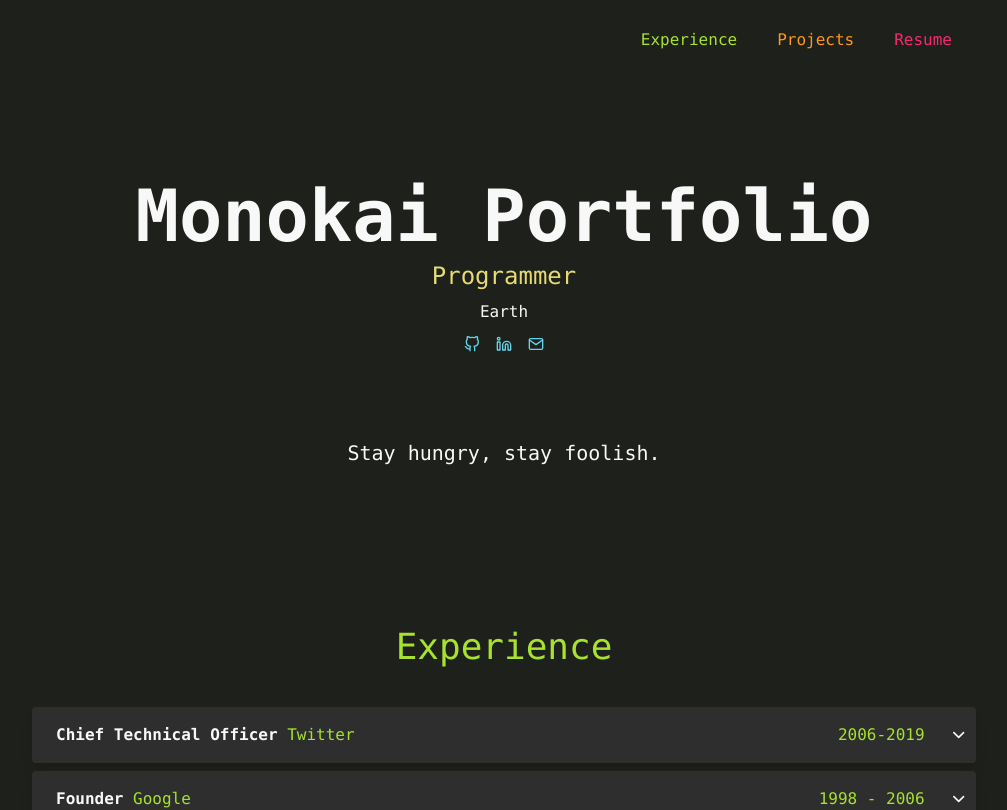
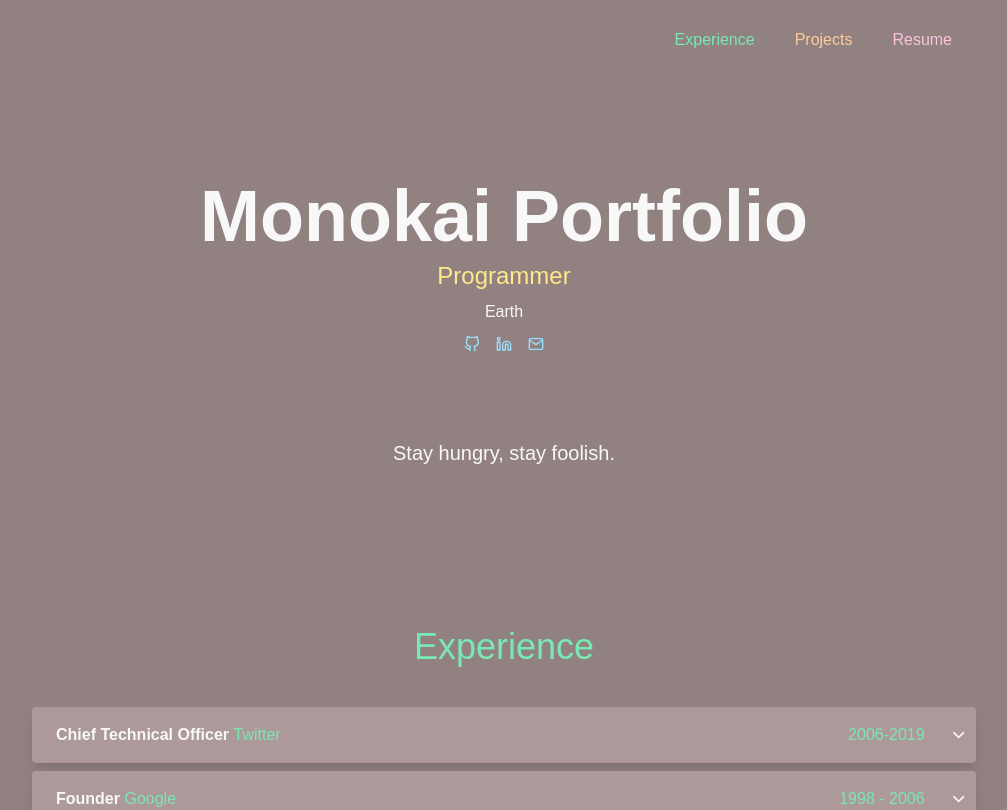
Before and after one commit to slowshi/monokai-portfolio, a React (Vite) app: page / in a window 1280 px wide. Shown: the top 810 px of the page, without its empty margins (136-1143 px from the left). Built offline with nearby package versions, Linux system fonts and the light colour scheme.

Commit message:
doodles theme

```diff
--- a/src/index.css
+++ b/src/index.css
@@ -7,71 +7,71 @@
     background-color: #f8f8f8;
   }
   .monokai-bg-gray {
-    background-color: #797979;
+    background-color: #f2e7ea;
   }
   .monokai-bg-black-1 {
-    background-color: #1e201b;
+    background-color: #918181;
   }
   .monokai-bg-black-2 {
-    background-color: #2e2e2e;
+    background-color: #ad9999;
   }
   .monokai-bg-red {
-    background-color: #f82872;
+    background-color: #ffc2df;
   }
   .monokai-bg-green {
-    background-color: #a6e22e;
+    background-color: #79e8b3;
   }
   .monokai-bg-blue {
-    background-color: #64d5e9;
+    background-color: #99e2ff;
   }
   .monokai-bg-orange {
-    background-color: #fc971f;
+    background-color: #ffcc99;
   }
   .monokai-bg-yellow {
-    background-color: #e5da74;
+    background-color: #ffe98a;
   }
   .monokai-bg-purple {
-    background-color: #ae81ff;
+    background-color: #a4a4f4;
   }
   .monokai-bg-pink {
-    background-color: #da70d5;
+    background-color: #ffa4d4;
   }
   .monokai-white {
     color: #f8f8f8;
   }
   .monokai-gray {
-    color: #797979;
+    color: #f2e7ea;
   }
   .monokai-black-1 {
-    color: #1e201b;
+    color: #918181;
   }
   .monokai-black-2 {
-    color: #2e2e2e;
+    color: #ad9999;
   }
   .monokai-red {
-    color: #f82872;
+    color: #ffc2df;
   }
   .monokai-green {
-    color: #a6e22e;
+    color: #79e8b3;
   }
   .monokai-blue {
-    color: #64d5e9;
+    color: #99e2ff;
   }
   .monokai-orange {
-    color: #fc971f;
+    color: #ffcc99;
   }
   .monokai-yellow {
-    color: #e5da74;
+    color: #ffe98a;
   }
   .monokai-purple {
-    color: #ae81ff;
+    color: #a4a4f4;
   }
   .monokai-pink {
-    color: #da70d5;
+    color: #ffa4d4;
   }
 }
 
 body {
-  background-color: #1e201b;
+  background-color: #918181;
   color: #f5f5f5;
 }
--- a/tailwind.config.js
+++ b/tailwind.config.js
@@ -7,7 +7,7 @@ export default {
   theme: {
     extend: {
       fontFamily: {
-        sans: ['Menlo', 'sans-serif'],
+        sans: ['Chalkboard SE', 'sans-serif'],
       },
     },
   },
```
